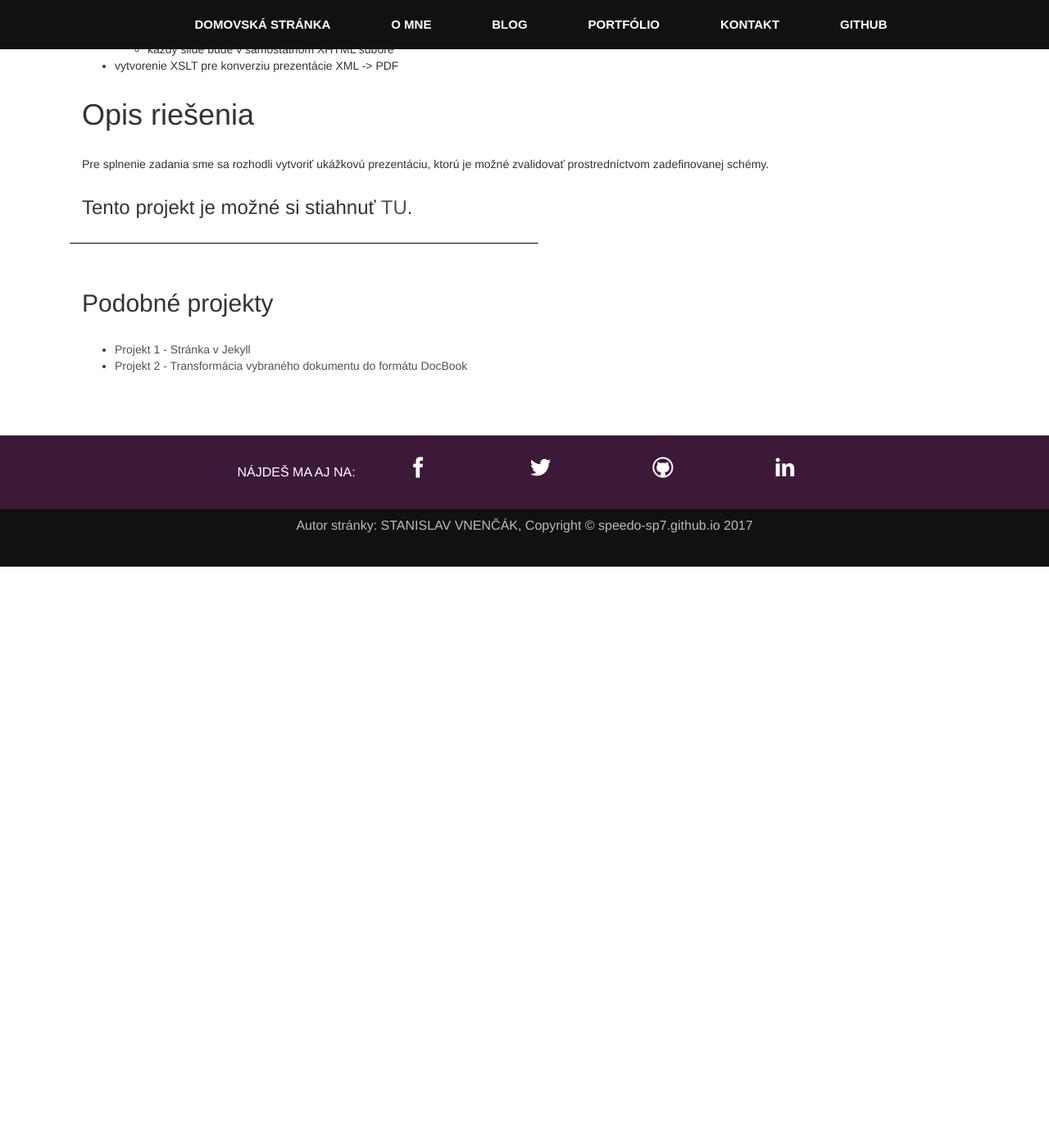
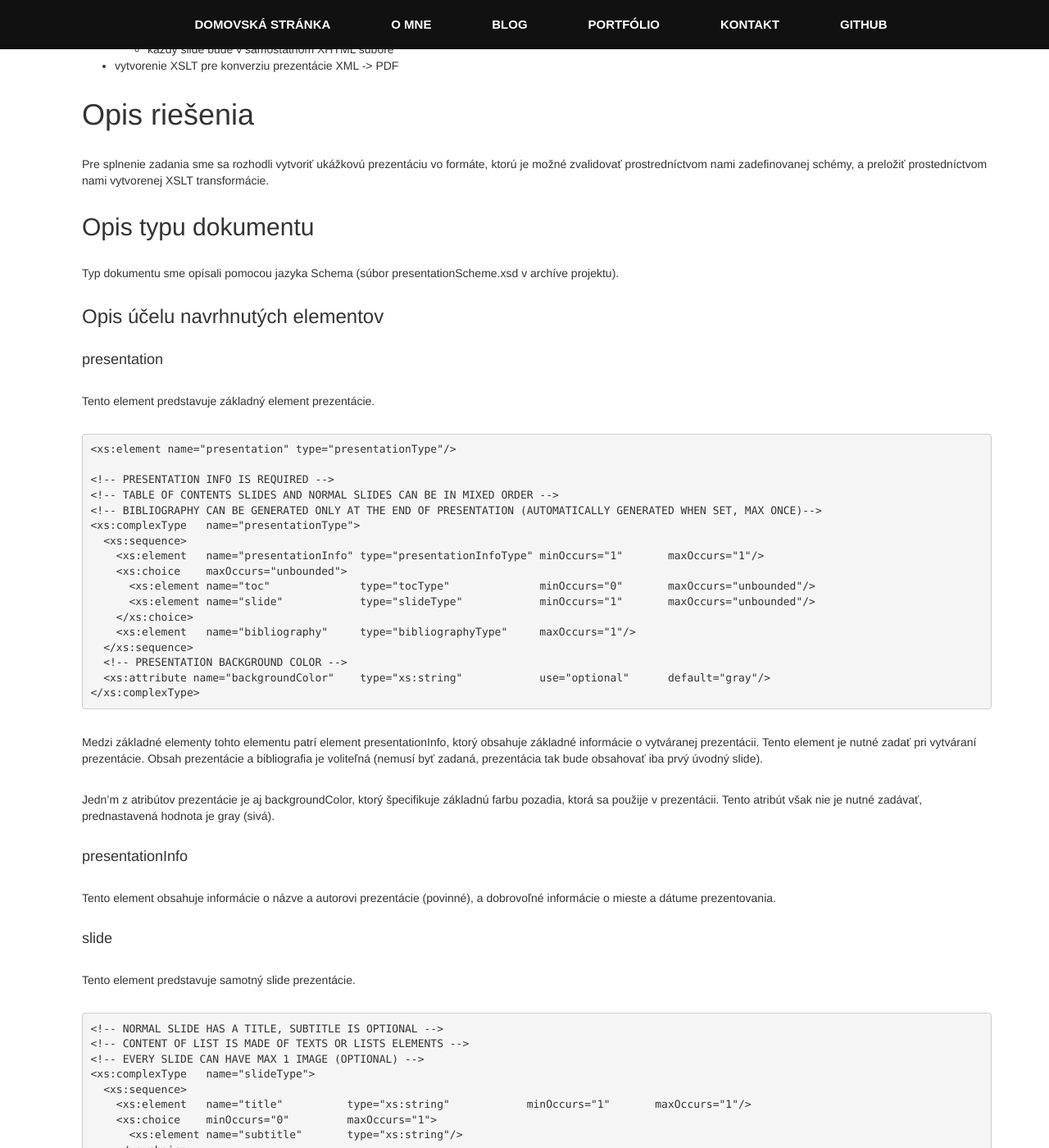
Before and after one commit to speedo-sp7/speedo-sp7.github.io, a Jekyll site: the page built from _portfolio/wpub/wpub-project3.markdown, in a window 1280 px wide and 1400 px high, scrolled down 1230 px. Shown: the whole window at 82% size. Built offline with Jekyll 4.4.1, drawn with Linux system fonts in a browser that asks for light colours; before the commit the page ends 1921 px from its top, so only the background shows below that; some of the changed text lies outside the part shown.

Commit message:
Update wpub-project3.markdown

````diff
--- a/_portfolio/wpub/wpub-project3.markdown
+++ b/_portfolio/wpub/wpub-project3.markdown
@@ -22,7 +22,6 @@ Navrhnite a vytvorte XSLT šablóny pre konverziu prezentácie z XML do XHTML+CS
 Súčasťou požiadaviek na zadanie je vytvorenie správy o zadaní 3, v ktorej zdokumentujete splenie jednotlivých bodov zadania. Správa bude súčasťou vašej stránky o Webovom publikovaní na GitHube.
 
 **Hodnotenie (max 14 bodov):**
-
 * opis typu dokumentu + opis účelu navrhnutých elementov - možnosť výberu (práve jedného) z variantov:
   * DTD
   * XML Schema
@@ -35,4 +34,85 @@ Súčasťou požiadaviek na zadanie je vytvorenie správy o zadaní 3, v ktorej
 
 # Opis riešenia
 
-Pre splnenie zadania sme sa rozhodli vytvoriť ukážkovú prezentáciu, ktorú je možné zvalidovať prostredníctvom zadefinovanej schémy.
+Pre splnenie zadania sme sa rozhodli vytvoriť ukážkovú prezentáciu vo formáte, ktorú je možné zvalidovať prostredníctvom nami zadefinovanej schémy, a preložiť prostedníctvom nami vytvorenej XSLT transformácie.
+
+## Opis typu dokumentu
+
+Typ dokumentu sme opísali pomocou jazyka Schema (súbor presentationScheme.xsd v archíve projektu).
+
+### Opis účelu navrhnutých elementov
+
+#### presentation
+
+Tento element predstavuje základný element prezentácie.
+
+```
+<xs:element name="presentation" type="presentationType"/>
+
+<!-- PRESENTATION INFO IS REQUIRED -->
+<!-- TABLE OF CONTENTS SLIDES AND NORMAL SLIDES CAN BE IN MIXED ORDER -->
+<!-- BIBLIOGRAPHY CAN BE GENERATED ONLY AT THE END OF PRESENTATION (AUTOMATICALLY GENERATED WHEN SET, MAX ONCE)-->
+<xs:complexType   name="presentationType">
+  <xs:sequence>
+    <xs:element   name="presentationInfo" type="presentationInfoType" minOccurs="1"       maxOccurs="1"/>
+    <xs:choice    maxOccurs="unbounded">
+      <xs:element name="toc"              type="tocType"              minOccurs="0"       maxOccurs="unbounded"/>
+      <xs:element name="slide"            type="slideType"            minOccurs="1"       maxOccurs="unbounded"/>
+    </xs:choice>
+    <xs:element   name="bibliography"     type="bibliographyType"     maxOccurs="1"/>
+  </xs:sequence>
+  <!-- PRESENTATION BACKGROUND COLOR -->
+  <xs:attribute name="backgroundColor"    type="xs:string"            use="optional"      default="gray"/>
+</xs:complexType>
+```
+Medzi základné elementy tohto elementu patrí element presentationInfo, ktorý obsahuje základné informácie o vytváranej prezentácii. Tento element je nutné zadať pri vytváraní prezentácie. Obsah prezentácie a bibliografia je voliteľná (nemusí byť zadaná, prezentácia tak bude obsahovať iba prvý úvodný slide).
+
+Jedn'm z atribútov prezentácie je aj backgroundColor, ktorý špecifikuje základnú farbu pozadia, ktorá sa použije v prezentácii. Tento atribút však nie je nutné zadávať, prednastavená hodnota je gray (sivá).
+
+#### presentationInfo
+
+Tento element obsahuje informácie o názve a autorovi prezentácie (povinné), a dobrovoľné informácie o mieste a dátume prezentovania.
+
+#### slide
+
+Tento element predstavuje samotný slide prezentácie.
+
+```
+<!-- NORMAL SLIDE HAS A TITLE, SUBTITLE IS OPTIONAL -->
+<!-- CONTENT OF LIST IS MADE OF TEXTS OR LISTS ELEMENTS -->
+<!-- EVERY SLIDE CAN HAVE MAX 1 IMAGE (OPTIONAL) -->
+<xs:complexType   name="slideType">
+  <xs:sequence>
+    <xs:element   name="title"          type="xs:string"            minOccurs="1"       maxOccurs="1"/>
+    <xs:choice    minOccurs="0"         maxOccurs="1">
+      <xs:element name="subtitle"       type="xs:string"/>
+    </xs:choice>
+    <xs:choice    minOccurs="0"         maxOccurs="unbounded">
+      <xs:element name="text"           type="mixedTextType"            minOccurs="0"       maxOccurs="unbounded"/>
+      <xs:element name="list"           type="listType"             minOccurs="0"       maxOccurs="unbounded"/>
+    </xs:choice>
+    <xs:choice    minOccurs="0"         maxOccurs="1">
+      <xs:element name="image"          type="imageType"            minOccurs="1"       maxOccurs="1"/>
+    </xs:choice>
+  </xs:sequence>
+  <xs:attribute name="id"               type="xs:string"            use="optional"/>
+  <xs:attribute name="showPageNumber"   type="xs:boolean"           use="optional"      default="false"/>
+  <xs:attribute name="slideTemplate"    type="template"             use="required"/>
+</xs:complexType>
+```
+
+Každý slide musí mať nadpis (_title_), podnadpis (_subtitle_) je nepovinný.
+Obsah prezentácie môže tvoriť kombinácia elementov text (v ktorom je možné kombinovať elementy citácie (_citation_ - na použitú literatúru), _href_ (externý odkaz) a _pref_ (odkaz v prezentácii)), zoznam (list) alebo obrázok (max 1).
+Samotné rozloženie slidu si používateľ môže nastaviť na tri predvolené hodnoty:
+* textový slide (_text_)
+* slide s textom a obrázkom (_textImage_)
+* obrázkový slide (_image_)
+
+Pre zobrazenie čísla slidu na konkrétnom slide je nutné nastaviť atribút _showPageNumber_ na hodnotu _true_. Defaulte je tento parameter prednastavený na hodnotu _false_.
+
+## Spôsob prekladu
+
+Pre preloženie súboru presentation.xml umiestneného v tejto zložke zadajte v príkazovom riadku nasledujúci príkaz:
+```
+...\generate_presentation.bat presentation.xml
+```
````
